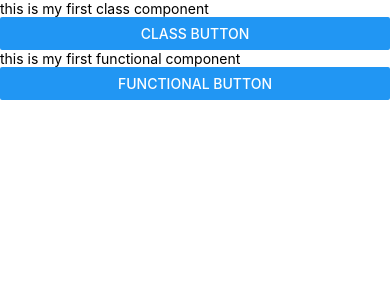
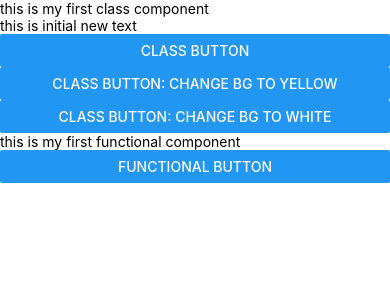
Before and after one commit to firdousali86/D19BTraining, a React Native app: screen / in a window 390 px wide. Shown: the top 300 px of the page. Built offline with nearby package versions, Linux system fonts and the light colour scheme.

Commit message:
state and props

```diff
--- a/App.js
+++ b/App.js
@@ -15,7 +15,11 @@ function App() {
   return (
     <SafeAreaView style={{flex: 1}}>
       <View style={{flex: 1}}>
-        <TestClassComponent />
+        <TestClassComponent
+          myfirstprops={'this is prop value'}
+          mynumber={12345678}
+          mydata={['blue', 'green', 'red', 'white']}
+        />
         <TestFunctionalComponent />
       </View>
     </SafeAreaView>
--- a/src/components/TestClassComponent.js
+++ b/src/components/TestClassComponent.js
@@ -2,14 +2,40 @@ import React from 'react';
 import {Text, Button, View} from 'react-native';
 
 class TestClassComponent extends React.Component {
+  constructor(props) {
+    super(props);
+
+    this.state = {newText: 'this is initial new text'};
+  }
+
   render() {
+    console.log('render was rerun');
+
     return (
-      <View>
+      <View style={{backgroundColor: this.state.bgColor}}>
         <Text>this is my first class component</Text>
+        <Text>{this.state.newText}</Text>
         <Button
           title="Class Button"
           onPress={() => {
             console.log('button was clicked');
+
+            this.setState({newText: 'hey this button was tapped'});
+
+            console.log(this.props);
+          }}
+        />
+
+        <Button
+          title="Class Button: change BG to Yellow"
+          onPress={() => {
+            this.setState({bgColor: 'yellow'});
+          }}
+        />
+        <Button
+          title="Class Button: change BG to White"
+          onPress={() => {
+            this.setState({bgColor: 'white'});
           }}
         />
       </View>
```
